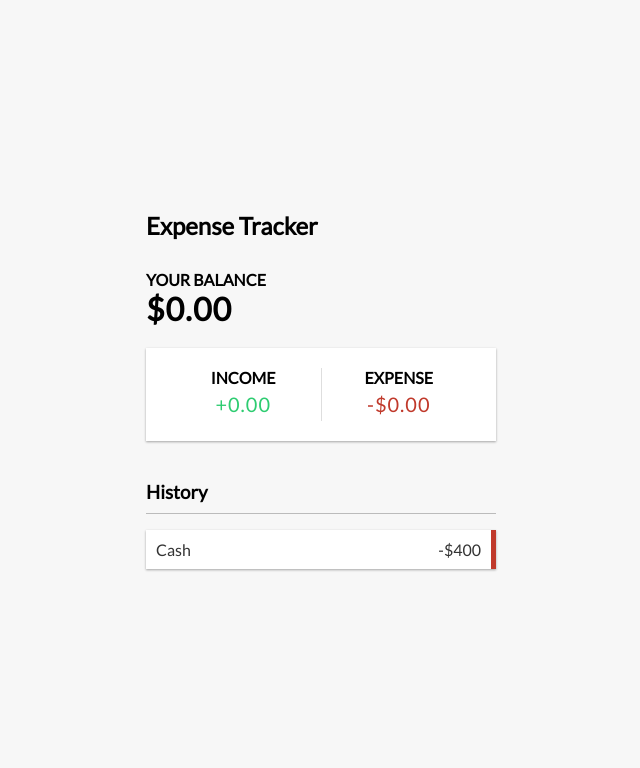
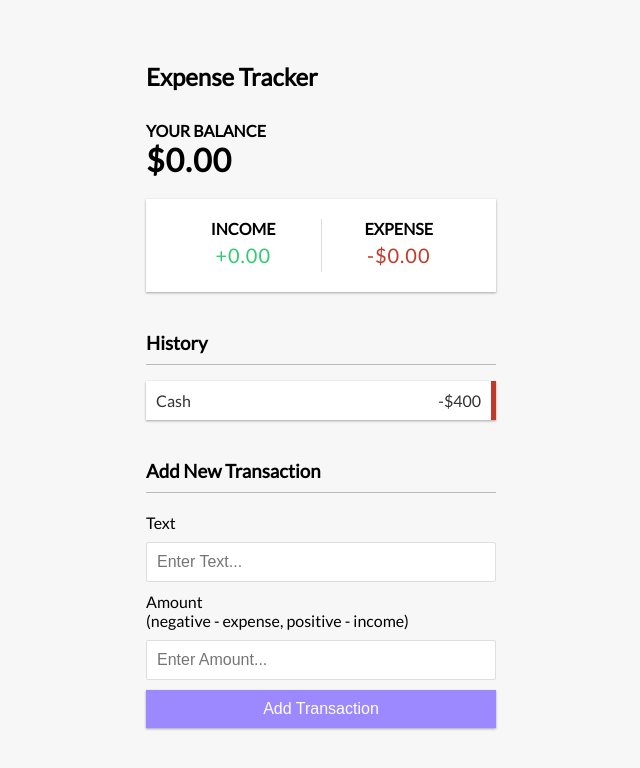
Before and after one commit to arthurs14/Expense-Tracker, a JavaScript app: page / in a window 1280 px wide. Shown: the top 768 px of the page, without its empty margins (319-959 px from the left). Built offline with nearby package versions, Linux system fonts and the light colour scheme.

Commit message:
added the components taht we will be working with

```diff
--- a/src/App.js
+++ b/src/App.js
@@ -4,6 +4,7 @@ import Header from './components/Header';
 import Balance from './components/Balance';
 import IncomeExpenses from './components/IncomeExpenses';
 import TransactionList from './components/TransactionList';
+import AddTransaction from './components/AddTransaction';
 
 function App() {
   return (
@@ -13,6 +14,7 @@ function App() {
         <Balance />
         <IncomeExpenses />
         <TransactionList />
+        <AddTransaction />
       </div>
     </div>
   );
--- /dev/null
+++ b/src/components/AddTransaction.js
@@ -0,0 +1,20 @@
+const AddTransaction = () => {
+  return (
+    <>
+      <h3>Add New Transaction</h3>
+      <form id="form">
+        <div className="form-control">
+          <label htmlFor="text">Text</label>
+          <input type="text" id="text" placeholder="Enter Text..." />
+        </div>
+        <div className="form-control">
+          <label htmlFor="amount">Amount <br /> (negative - expense, positive - income)</label>
+          <input type="number" id="amount" placeholder="Enter Amount..." />
+        </div>
+        <button className="btn">Add Transaction</button>
+      </form>
+    </>
+  );
+};
+
+export default AddTransaction;
--- a/src/components/TransactionList.js
+++ b/src/components/TransactionList.js
@@ -1,5 +1,3 @@
-import React from 'react';
-
 const TransactionList = () => {
   return (
     <>
```
